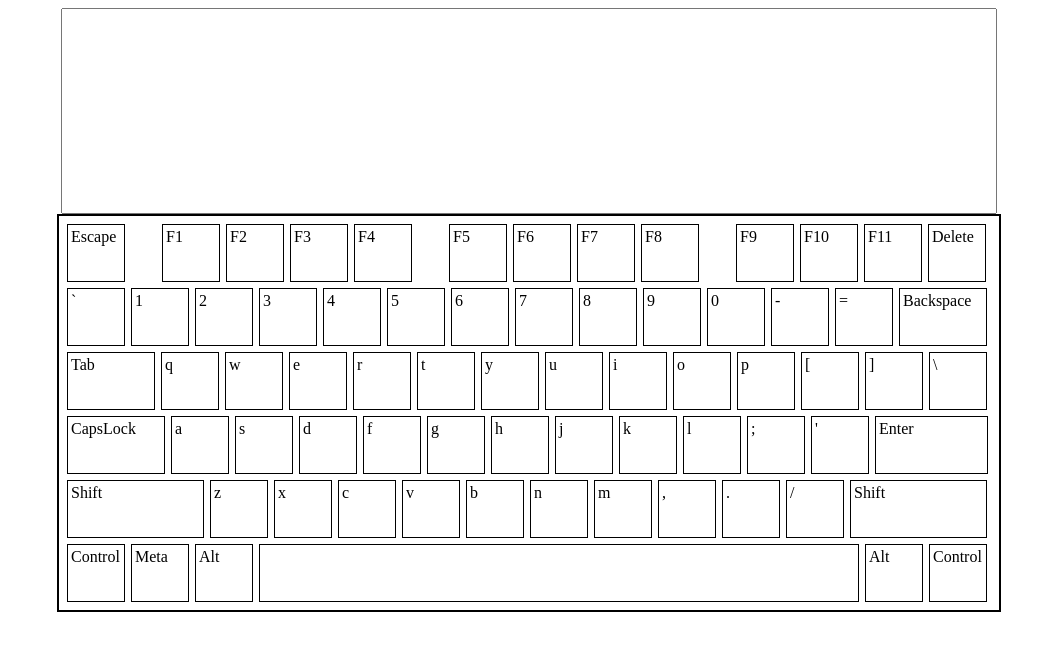
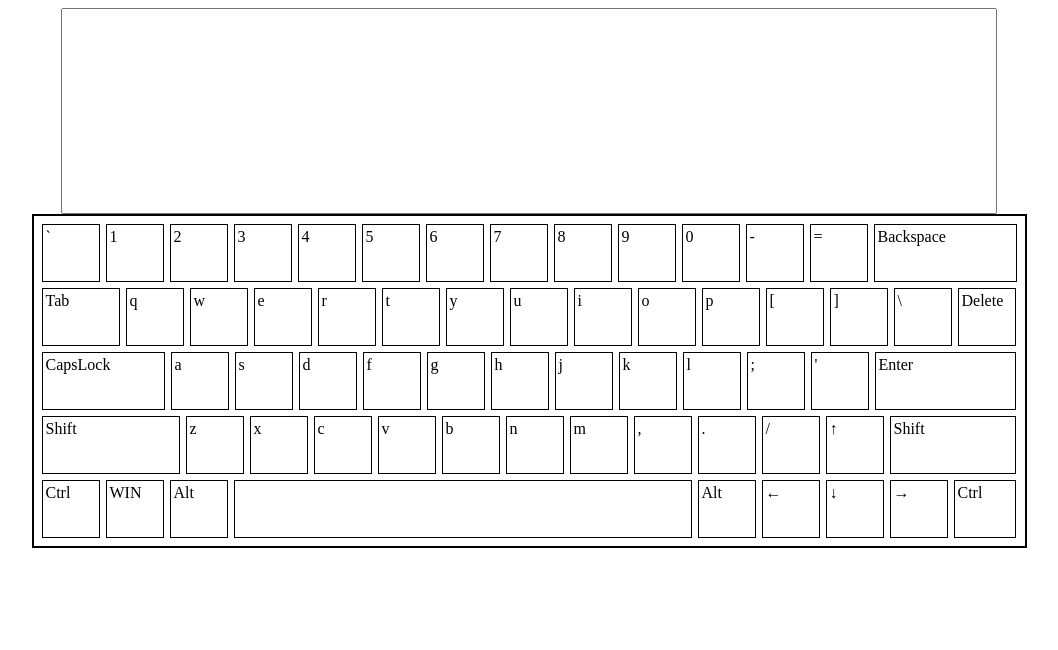
Before and after one commit to elmesheryakova/keyboard, a website built with webpack: page index.html in a window 1280 px wide. Shown: the whole page, without its empty margins (111-1169 px from the left). Built offline with nearby package versions, Linux system fonts and the light colour scheme.

Commit message:
feat: change lang

```diff
--- a/src/index.js
+++ b/src/index.js
@@ -1,19 +1,27 @@
 import './style.scss';
-import data from './symbols';
-import Keys from './Keys';
+import eng from './modules/symbols';
+import rus from './modules/ru-symbols';
+import Keys from './modules/Keys';
 
 const createTextarea = () => {
   const textArea = document.createElement('textarea');
   textArea.classList.add('textarea');
+  textArea.focus();
   document.body.prepend(textArea);
   return textArea;
 };
 
 const generateKeys = () => {
   const keysArr = [];
-  data.forEach((el) => {
-    keysArr.push(new Keys(el));
-  });
+  if (localStorage.getItem('lang') === 'ru') {
+    rus.forEach((el) => {
+      keysArr.push(new Keys(el));
+    });
+  } else {
+    eng.forEach((el) => {
+      keysArr.push(new Keys(el));
+    });
+  }
 
   return keysArr;
 };
@@ -26,27 +34,68 @@ const renderKeys = () => {
   });
   document.body.append(keyContainer);
 };
+
+const changeLang = (e) => {
+  if (e.code === 'ShiftLeft') {
+    document.onkeyup = (event) => {
+      if (event.code === 'AltLeft') {
+        if (localStorage.getItem('lang') === 'ru') {
+          localStorage.setItem('lang', 'en');
+          document.body.innerHTML = '';
+          createTextarea();
+          renderKeys();
+        } else if (localStorage.getItem('lang') === 'en') {
+          localStorage.setItem('lang', 'ru');
+          document.body.innerHTML = '';
+          createTextarea();
+          renderKeys();
+        }
+      }
+    };
+  }
+};
+
 document.addEventListener('DOMContentLoaded', () => {
-  if (data) {
+  if (eng) {
     renderKeys();
   }
   createTextarea();
 
   const keys = document.querySelectorAll('.key');
   document.addEventListener('keydown', (e) => {
-    keys.forEach((el) => {
-      el.classList.remove('active');
-    });
-    document.querySelector(`[data-key = ${e.key}]`).classList.add('active');
+    if (keys) {
+      keys.forEach((el) => {
+        el.classList.remove('active');
+      });
+    }
+    changeLang(e);
+
+    document.querySelector(`[data-key = ${e.code}]`).classList.add('active');
   });
+
   keys.forEach((el) => {
     el.addEventListener('click', (e) => {
       if (e !== null && e.target instanceof HTMLElement) {
+        let value = e.target.textContent.trim();
+        const field = document.querySelector('.textarea');
         keys.forEach((elem) => {
           elem.classList.remove('active');
         });
         document.querySelector(`[data-key = ${e.target.dataset.key}]`).classList.add('active');
-        document.querySelector('.textarea').innerHTML += e.target.dataset.key;
+        if (value === 'Backspace') value = '';
+        if (value === 'Tab') value = '';
+        if (value === 'Delete') value = '';
+        if (value === 'CapsLock') value = '';
+        if (value === 'Enter') value = '';
+        if (value === 'Shift') value = '';
+        if (value === 'Ctrl') value = '';
+        if (value === 'WIN') value = '';
+        if (value === 'Alt') value = '';
+        if (value === '↑') value = '';
+        if (value === '←') value = '';
+        if (value === '↓') value = '';
+        if (value === '→') value = '';
+        field.innerHTML += value;
       }
     });
   });
--- a/src/Keys.js
+++ b/src/modules/Keys.js
@@ -1,12 +1,14 @@
 export default class Keys {
-  constructor({ key }) {
+  constructor({ key, code, valueShift }) {
     this.key = key;
+    this.code = code;
+    this.valueShift = valueShift;
   }
 
   createdKeys() {
     const key = document.createElement('div');
     key.classList.add('key');
-    key.setAttribute('data-key', this.key);
+    key.setAttribute('data-key', this.code);
     key.innerHTML = `
     ${this.key}
     `;
--- /dev/null
+++ b/src/modules/ru-symbols.js
@@ -0,0 +1,68 @@
+const symbols = [
+  { key: 'ё', code: 'Backquote', valueShift: '~' },
+  { key: '1', code: 'Digit1', valueShift: '!' },
+  { key: '2', code: 'Digit2', valueShift: '@' },
+  { key: '3', code: 'Digit3', valueShift: '#' },
+  { key: '4', code: 'Digit4', valueShift: '$' },
+  { key: '5', code: 'Digit5', valueShift: '%' },
+  { key: '6', code: 'Digit6', valueShift: '^' },
+  { key: '7', code: 'Digit7', valueShift: '&' },
+  { key: '8', code: 'Digit8', valueShift: '*' },
+  { key: '9', code: 'Digit9', valueShift: '(' },
+  { key: '0', code: 'Digit0', valueShift: ')' },
+  { key: '-', code: 'Minus', valueShift: '_' },
+  { key: '=', code: 'Equal', valueShift: '+' },
+  { key: 'Backspace', code: 'Backspace', valueShift: '' },
+  { key: 'Tab', code: 'Tab', valueShift: '' },
+  { key: 'й', code: 'KeyQ', valueShift: '' },
+  { key: 'ц', code: 'KeyW', valueShift: '' },
+  { key: 'у', code: 'KeyE', valueShift: '' },
+  { key: 'к', code: 'KeyR', valueShift: '' },
+  { key: 'е', code: 'KeyT', valueShift: '' },
+  { key: 'н', code: 'KeyY', valueShift: '' },
+  { key: 'г', code: 'KeyU', valueShift: '' },
+  { key: 'ш', code: 'KeyI', valueShift: '' },
+  { key: 'щ', code: 'KeyO', valueShift: '' },
+  { key: 'з', code: 'KeyP', valueShift: '' },
+  { key: 'х', code: 'BracketLeft', valueShift: '' },
+  { key: 'ъ', code: 'BracketRight', valueShift: '' },
+  { key: '\\', code: 'Backslash', valueShift: '/' },
+  { key: 'Delete', code: 'Delete', valueShift: '' },
+  { key: 'CapsLock', code: 'CapsLock', valueShift: '' },
+  { key: 'ф', code: 'KeyA', valueShift: 'Ф' },
+  { key: 'ы', code: 'KeyS', valueShift: 'Ы' },
+  { key: 'в', code: 'KeyD', valueShift: 'В' },
+  { key: 'а', code: 'KeyF', valueShift: 'А' },
+  { key: 'п', code: 'KeyG', valueShift: 'П' },
+  { key: 'р', code: 'KeyH', valueShift: 'Р' },
+  { key: 'о', code: 'KeyJ', valueShift: 'О' },
+  { key: 'л', code: 'KeyK', valueShift: 'Л' },
+  { key: 'д', code: 'KeyL', valueShift: 'Д' },
+  { key: 'ж', code: 'Semicolon', valueShift: 'Ж' },
+  { key: 'э', code: 'Quote', valueShift: 'Э' },
+  { key: 'Enter', code: 'Enter', valueShift: '' },
+  { key: 'Shift', code: 'ShiftLeft', valueShift: '' },
+  { key: 'я', code: 'KeyZ', valueShift: 'Я' },
+  { key: 'ч', code: 'KeyX', valueShift: 'Ч' },
+  { key: 'с', code: 'KeyC', valueShift: 'С' },
+  { key: 'м', code: 'KeyV', valueShift: 'М' },
+  { key: 'и', code: 'KeyB', valueShift: 'И' },
+  { key: 'т', code: 'KeyN', valueShift: 'Т' },
+  { key: 'ь', code: 'KeyM', valueShift: 'Ь' },
+  { key: 'б', code: 'Comma', valueShift: 'Б' },
+  { key: 'ю', code: 'Period', valueShift: 'Ю' },
+  { key: '.', code: 'Slash', valueShift: ',' },
+  { key: '↑', code: 'ArrowUp', valueShift: '' },
+  { key: 'Shift', code: 'ShiftRight', valueShift: '' },
+  { key: 'Ctrl', code: 'ControlLeft', valueShift: '' },
+  { key: 'WIN', code: 'MetaLeft', valueShift: '' },
+  { key: 'Alt', code: 'AltLeft', valueShift: '' },
+  { key: ' ', code: 'Space', valueShift: '' },
+  { key: 'Alt', code: 'AltRight', valueShift: '' },
+  { key: '←', code: 'ArrowLeft', valueShift: '' },
+  { key: '↓', code: 'ArrowDown', valueShift: '' },
+  { key: '→', code: 'ArrowRight', valueShift: '' },
+  { key: 'Ctrl', code: 'ControlRight', valueShift: '' },
+
+];
+export default symbols;
--- /dev/null
+++ b/src/modules/symbols.js
@@ -0,0 +1,68 @@
+const symbols = [
+  { key: '`', code: 'Backquote', valueShift: '~' },
+  { key: '1', code: 'Digit1', valueShift: '!' },
+  { key: '2', code: 'Digit2', valueShift: '@' },
+  { key: '3', code: 'Digit3', valueShift: '#' },
+  { key: '4', code: 'Digit4', valueShift: '$' },
+  { key: '5', code: 'Digit5', valueShift: '%' },
+  { key: '6', code: 'Digit6', valueShift: '^' },
+  { key: '7', code: 'Digit7', valueShift: '&' },
+  { key: '8', code: 'Digit8', valueShift: '*' },
+  { key: '9', code: 'Digit9', valueShift: '(' },
+  { key: '0', code: 'Digit0', valueShift: ')' },
+  { key: '-', code: 'Minus', valueShift: '_' },
+  { key: '=', code: 'Equal', valueShift: '+' },
+  { key: 'Backspace', code: 'Backspace', valueShift: '' },
+  { key: 'Tab', code: 'Tab', valueShift: '' },
+  { key: 'q', code: 'KeyQ', valueShift: '' },
+  { key: 'w', code: 'KeyW', valueShift: '' },
+  { key: 'e', code: 'KeyE', valueShift: '' },
+  { key: 'r', code: 'KeyR', valueShift: '' },
+  { key: 't', code: 'KeyT', valueShift: '' },
+  { key: 'y', code: 'KeyY', valueShift: '' },
+  { key: 'u', code: 'KeyU', valueShift: '' },
+  { key: 'i', code: 'KeyI', valueShift: '' },
+  { key: 'o', code: 'KeyO', valueShift: '' },
+  { key: 'p', code: 'KeyP', valueShift: '' },
+  { key: '[', code: 'BracketLeft', valueShift: '{' },
+  { key: ']', code: 'BracketRight', valueShift: '}' },
+  { key: '\\', code: 'Backslash', valueShift: '|' },
+  { key: 'Delete', code: 'Delete', valueShift: '' },
+  { key: 'CapsLock', code: 'CapsLock', valueShift: '' },
+  { key: 'a', code: 'KeyA', valueShift: '' },
+  { key: 's', code: 'KeyS', valueShift: '' },
+  { key: 'd', code: 'KeyD', valueShift: '' },
+  { key: 'f', code: 'KeyF', valueShift: '' },
+  { key: 'g', code: 'KeyG', valueShift: '' },
+  { key: 'h', code: 'KeyH', valueShift: '' },
+  { key: 'j', code: 'KeyJ', valueShift: '' },
+  { key: 'k', code: 'KeyK', valueShift: '' },
+  { key: 'l', code: 'KeyL', valueShift: '' },
+  { key: ';', code: 'Semicolon', valueShift: ':' },
+  { key: "'", code: 'Quote', valueShift: '"' },
+  { key: 'Enter', code: 'Enter', valueShift: '' },
+  { key: 'Shift', code: 'ShiftLeft', valueShift: '' },
+  { key: 'z', code: 'KeyZ', valueShift: '' },
+  { key: 'x', code: 'KeyX', valueShift: '' },
+  { key: 'c', code: 'KeyC', valueShift: '' },
+  { key: 'v', code: 'KeyV', valueShift: '' },
+  { key: 'b', code: 'KeyB', valueShift: '' },
+  { key: 'n', code: 'KeyN', valueShift: '' },
+  { key: 'm', code: 'KeyM', valueShift: '' },
+  { key: ',', code: 'Comma', valueShift: '<' },
+  { key: '.', code: 'Period', valueShift: '>' },
+  { key: '/', code: 'Slash', valueShift: '?' },
+  { key: '↑', code: 'ArrowUp', valueShift: '' },
+  { key: 'Shift', code: 'ShiftRight', valueShift: '' },
+  { key: 'Ctrl', code: 'ControlLeft', valueShift: '' },
+  { key: 'WIN', code: 'MetaLeft', valueShift: '' },
+  { key: 'Alt', code: 'AltLeft', valueShift: '' },
+  { key: ' ', code: 'Space', valueShift: '' },
+  { key: 'Alt', code: 'AltRight', valueShift: '' },
+  { key: '←', code: 'ArrowLeft', valueShift: '' },
+  { key: '↓', code: 'ArrowDown', valueShift: '' },
+  { key: '→', code: 'ArrowRight', valueShift: '' },
+  { key: 'Ctrl', code: 'ControlRight', valueShift: '' },
+
+];
+export default symbols;
--- a/src/style.scss
+++ b/src/style.scss
@@ -1,7 +1,7 @@
 .keyboard {
   display: block;
   margin: auto;
-  width: 930px;
+  width: 981px;
   border: 2px solid #000;
   padding: 5px;
 
@@ -28,22 +28,28 @@
   }
 
   &[data-key="Tab"] {
-    width: 80px;
+    width: 70px;
   }
   &[data-key="CapsLock"] {
-    width: 90px;
+    width: 115px;
   }
   &[data-key="Backspace"] {
-    width: 80px;
+    width: 135px;
   }
   &[data-key="Enter"] {
-    width: 105px;
+    width: 133px;
   }
-  &[data-key="Shift"] {
-    width: 129px;
+  &[data-key="ShiftLeft"] {
+    width: 130px;
   }
-  &[data-key=" "] {
-    width: 592px;
+  &[data-key="ShiftRight"] {
+    width: 118px;
+  }
+  &[data-key="ControlRight"] {
+    width: 54px;
+  }
+  &[data-key="Space"] {
+    width: 450px;
   }
 }
 .textarea {
--- a/src/symbols.js
+++ /dev/null
@@ -1,75 +0,0 @@
-const symbols = [
-  { key: 'Escape' },
-  { key: 'F1' },
-  { key: 'F2' },
-  { key: 'F3' },
-  { key: 'F4' },
-  { key: 'F5' },
-  { key: 'F6' },
-  { key: 'F7' },
-  { key: 'F8' },
-  { key: 'F9' },
-  { key: 'F10' },
-  { key: 'F11' },
-  { key: 'Delete' },
-  { key: '`' },
-  { key: '1' },
-  { key: '2' },
-  { key: '3' },
-  { key: '4' },
-  { key: '5' },
-  { key: '6' },
-  { key: '7' },
-  { key: '8' },
-  { key: '9' },
-  { key: '0' },
-  { key: '-' },
-  { key: '=' },
-  { key: 'Backspace' },
-  { key: 'Tab' },
-  { key: 'q' },
-  { key: 'w' },
-  { key: 'e' },
-  { key: 'r' },
-  { key: 't' },
-  { key: 'y' },
-  { key: 'u' },
-  { key: 'i' },
-  { key: 'o' },
-  { key: 'p' },
-  { key: '[' },
-  { key: ']' },
-  { key: '\\' },
-  { key: 'CapsLock' },
-  { key: 'a' },
-  { key: 's' },
-  { key: 'd' },
-  { key: 'f' },
-  { key: 'g' },
-  { key: 'h' },
-  { key: 'j' },
-  { key: 'k' },
-  { key: 'l' },
-  { key: ';' },
-  { key: "'" },
-  { key: 'Enter' },
-  { key: 'Shift' },
-  { key: 'z' },
-  { key: 'x' },
-  { key: 'c' },
-  { key: 'v' },
-  { key: 'b' },
-  { key: 'n' },
-  { key: 'm' },
-  { key: ',' },
-  { key: '.' },
-  { key: '/' },
-  { key: 'Shift' },
-  { key: 'Control' },
-  { key: 'Meta' },
-  { key: 'Alt' },
-  { key: ' ' },
-  { key: 'Alt' },
-  { key: 'Control' },
-];
-export default symbols;
```
